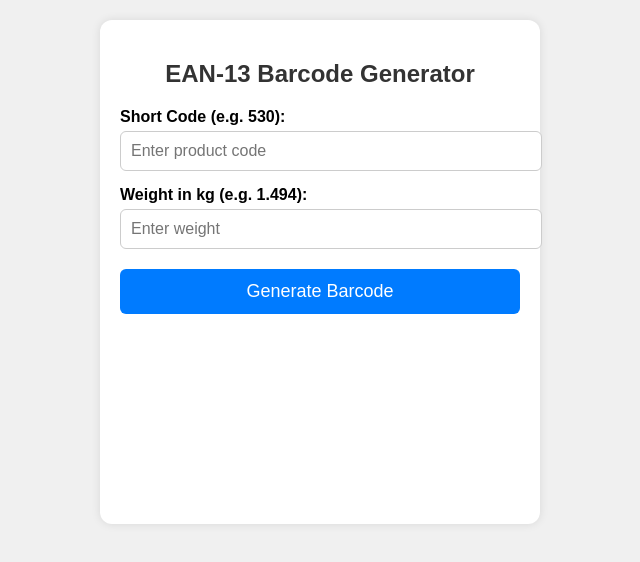
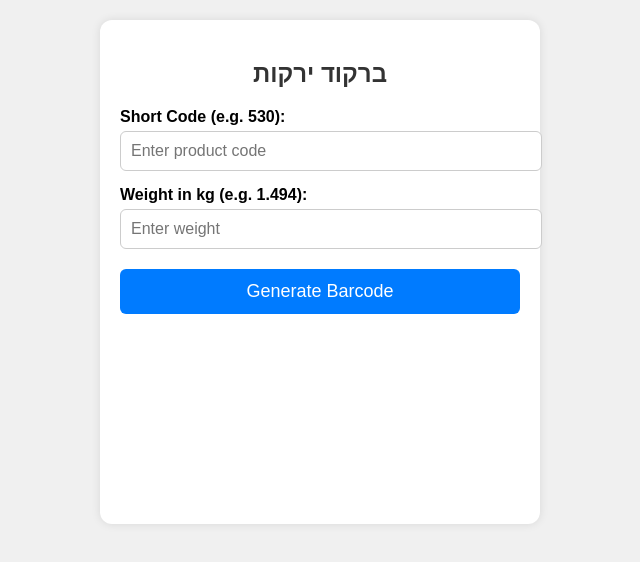
Before and after one commit to 0xJEW/0xjew.github.io, a plain HTML site: page Index.html in a window 1280 px wide. Shown: the whole page, without its empty margins (320-960 px from the left). Drawn offline with Linux system fonts and the light colour scheme.

Commit message:
Update Index.html

```diff
--- a/Index.html
+++ b/Index.html
@@ -74,7 +74,7 @@
 </head>
 <body>
   <div class="container">
-    <h2>EAN-13 Barcode Generator</h2>
+    <h2>ברקוד ירקות</h2>
 
     <label for="shortCode">Short Code (e.g. 530):</label>
     <input type="number" id="shortCode" placeholder="Enter product code" />
```
